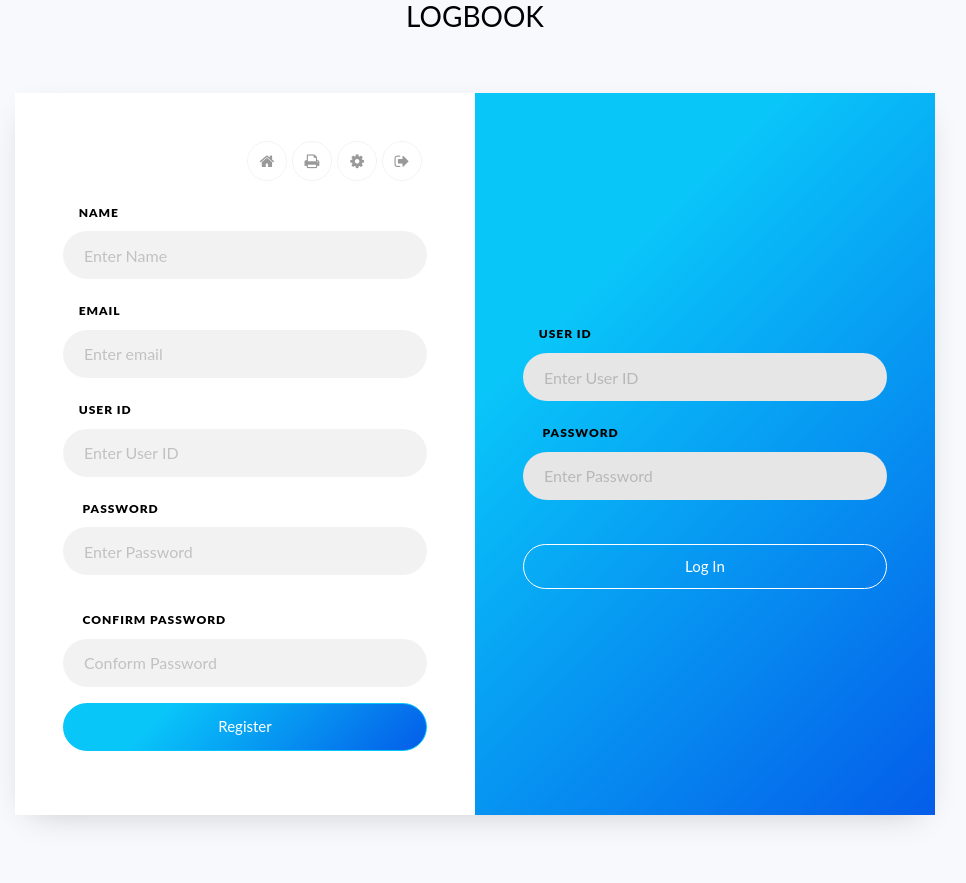
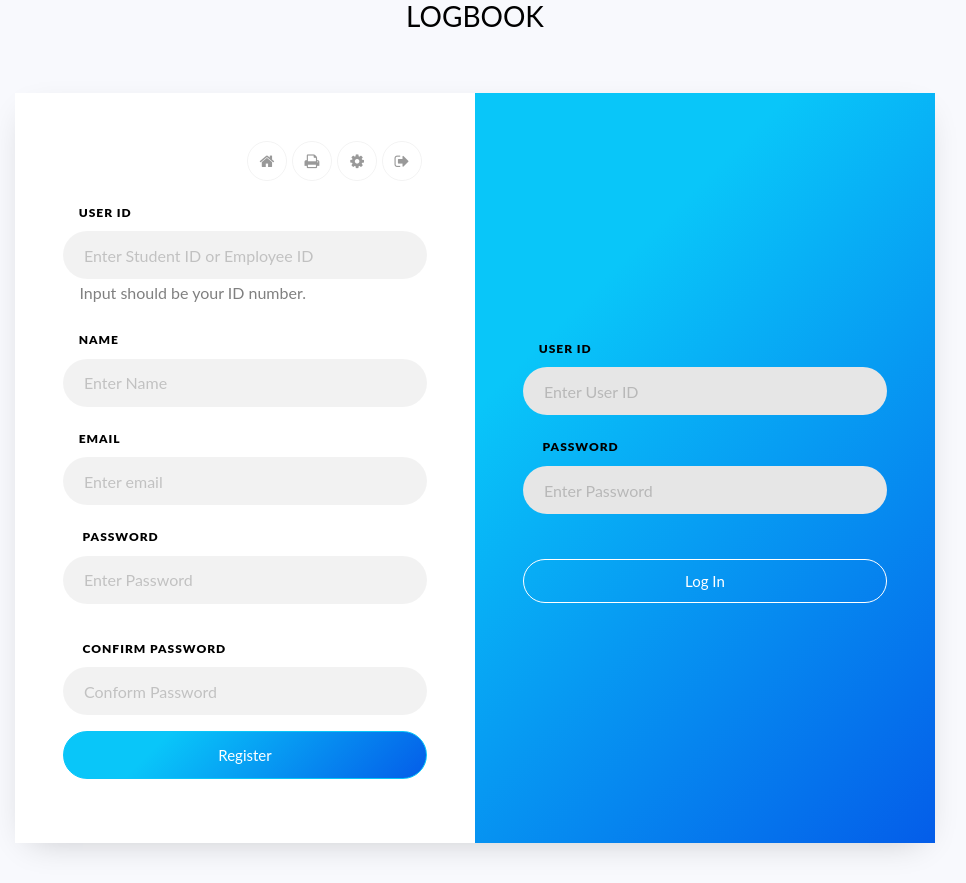
Before and after one commit to hemchandpidikiti/klug-logbook, a Django app: page /accounts/login/ in a window 1280 px wide. Shown: the part 246-1129 px from the top of the page, without its empty margins (165-1131 px from the left). Before the commit the page ends 1070 px from the top, so only its background shows below. Run offline with Django 3.2, Linux system fonts and the light colour scheme; some libraries are stand-ins or nearby versions.

Commit message:
updated login.html

```diff
--- a/templates/registration/login.html
+++ b/templates/registration/login.html
@@ -43,6 +43,12 @@
 			      	</div>
 							<form action="" class="signin-form" method="post" onsubmit="return verifypwd(),isEmail(),verifyID1()">
 								{% csrf_token %}
+						<div class="form-group mb-3">
+							<label class="label">&nbsp&nbsp&nbsp&nbsp<strong><b>User Id</b></strong></label>
+							<span id = "warning1" style="color:red"> </span>
+							<input type="text" id="UID1" name="uid" class="form-control" placeholder="Enter Student ID or Employee ID" required>
+							&nbsp&nbsp&nbsp&nbsp<span class="helptext">Input should be your ID number.</span>
+						</div>
 			      		<div class="form-group mb-3">
 			      			<label class="label">&nbsp&nbsp&nbsp&nbsp<strong><b>Name</b></strong></label>
 			      			<input type="text" name="name" class="form-control" placeholder="Enter Name" required>
@@ -52,11 +58,7 @@
 							<span id = "warning3" style="color:red"> </span>
 							<input id="em" type="email" name="email" class="form-control" placeholder="Enter email" required>
 						</div>
-                          <div class="form-group mb-3">
-			      			<label class="label">&nbsp&nbsp&nbsp&nbsp<strong><b>User Id</b></strong></label>
-							  <span id = "warning1" style="color:red"> </span>
-			      			<input type="number" id="UID1" name="uid" class="form-control" placeholder="Enter User ID" required>
-			      		</div>
+
 		            	<div class="form-group mb-3">
 		            	<label class="label">&nbsp&nbsp&nbsp&nbsp <b>Password</b></label>
 		              <input id="pwd" type="password" name="Password1" maxlength="12" class="form-control" placeholder="Enter Password" required>
```
